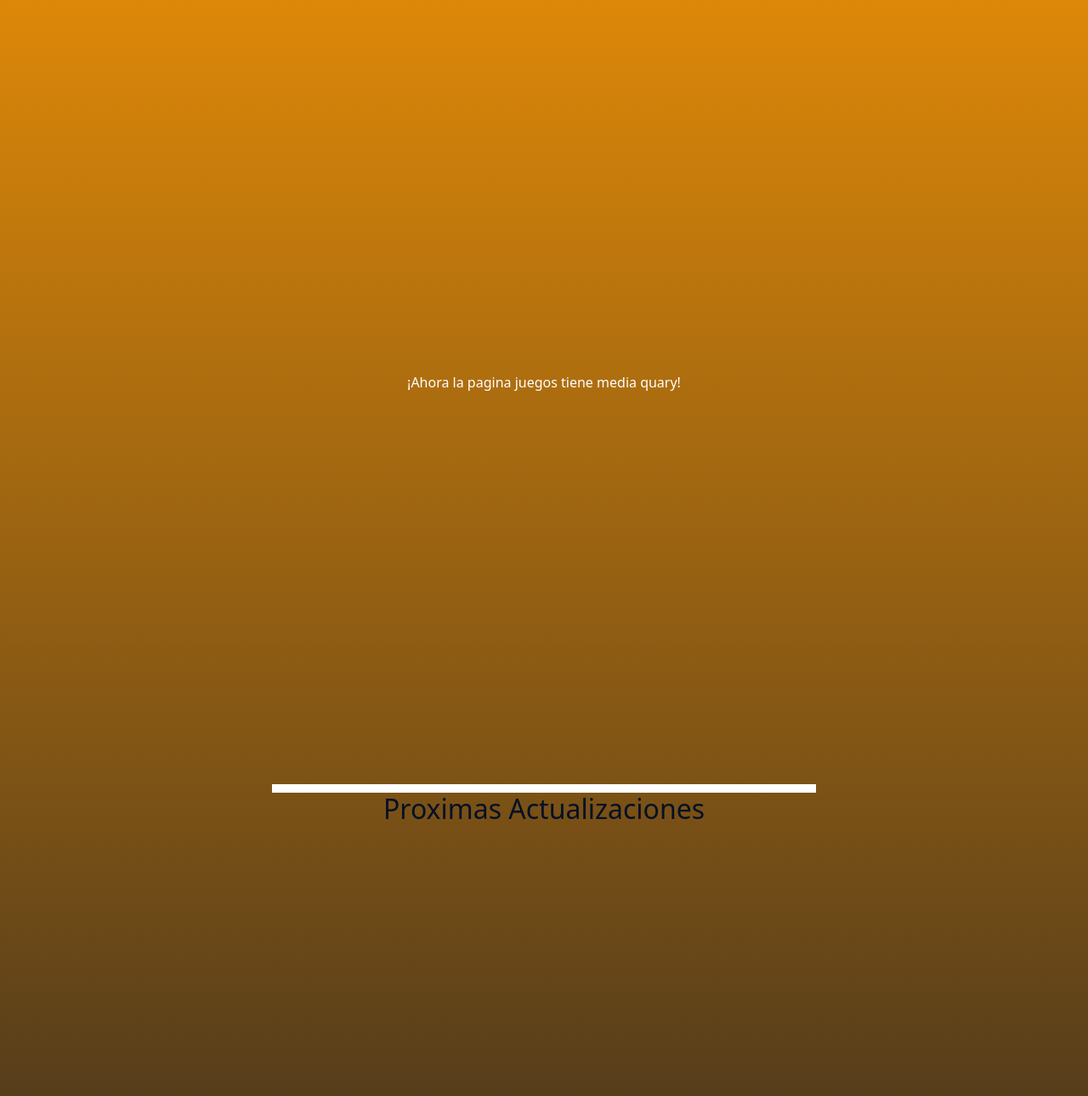
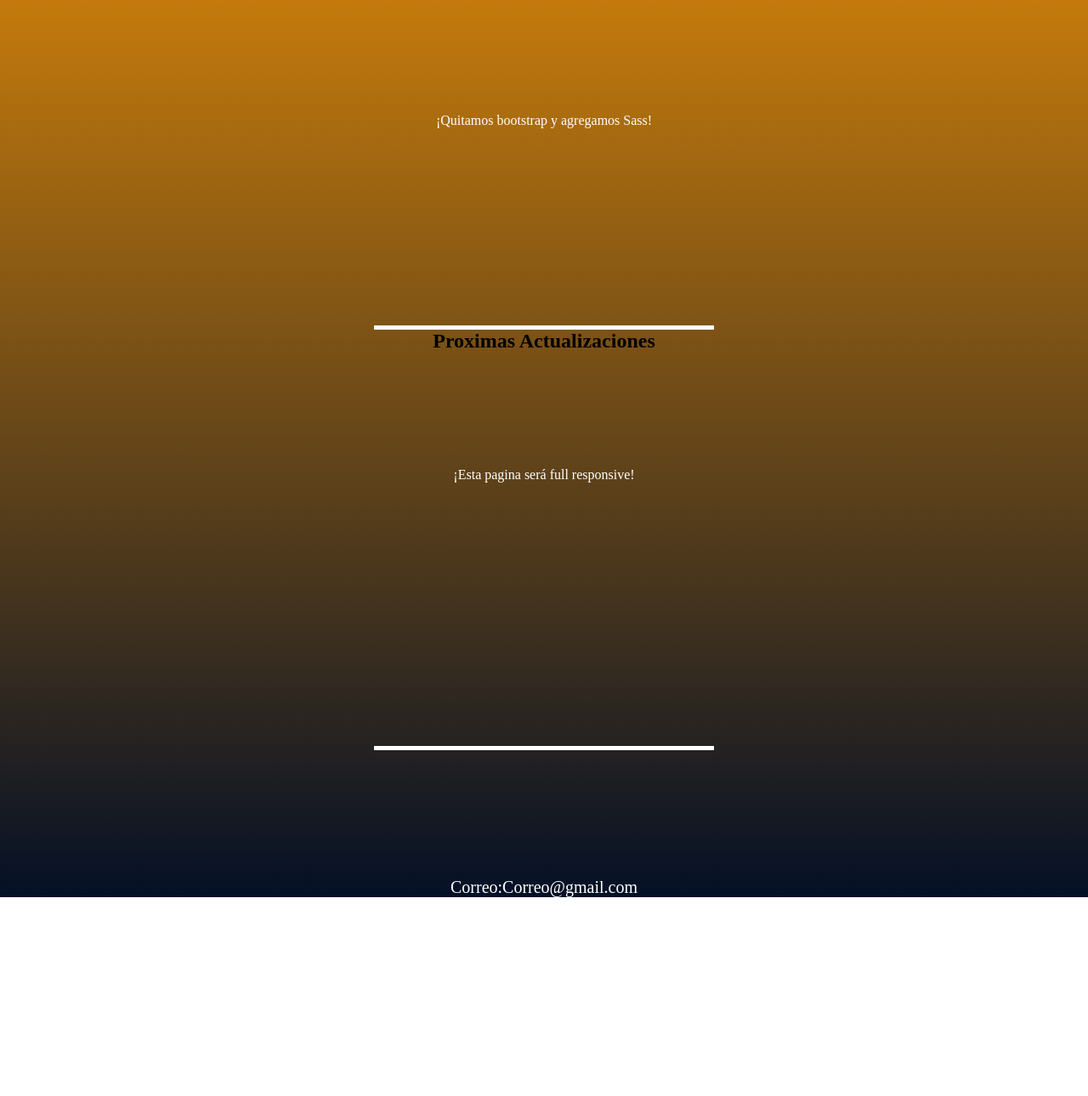
Before and after one commit to Nalboc/PreEntregaRoberts, a website: page pages/novedades.html in a window 1280 px wide. Shown: the part 317-1607 px from the top of the page at 85% size. After the commit the page ends 1373 px from the top, so only its background shows below. Drawn offline with nearby package versions, Linux system fonts and the light colour scheme.

Commit message:
novedades-sin-bootstrap

```diff
--- a/pages/novedades.html
+++ b/pages/novedades.html
@@ -4,7 +4,6 @@
     <meta charset="UTF-8">
     <meta name="viewport" content="width=device-width, initial-scale=1.0">
     <title>Document</title>
-    <link rel="stylesheet" href="https://cdn.jsdelivr.net/npm/bootstrap@5.3.3/dist/css/bootstrap.min.css">
     <link rel="stylesheet" href="../css/style.css">
 </head>
 <body>
@@ -19,18 +18,18 @@
             </nav>
         </div>
     </header>
-    <main class="main-novedades d-flex flex-column align-items-center">
-        <section class="">
-            <div class="bg-white align-self-end"></div>
-            <h1 class="align-self-start text-center">Ultimas Novedades</h1>
-            <p class="align-self-center text-center">¡Ahora la pagina juegos tiene media quary!</p>
-        </section>
-        <section>
-            <div class="bg-white align-self-end"></div>
-            <h2 class="align-self-start text-center">Proximas Actualizaciones</h2>
-            <p class="align-self-center text-center">¡Segunda pre-entrega terminada!</p>
-            <div class="bg-white align-self-end"></div>
-        </section>
+    <main class="main-novedades">
+        <article>
+            <div></div>
+            <h1>Ultimas Novedades</h1>
+            <p>¡Quitamos bootstrap y agregamos Sass!</p>
+        </article>
+        <article>
+            <div></div>
+            <h2>Proximas Actualizaciones</h2>
+            <p>¡Esta pagina será full responsive!</p>
+            <div></div>
+        </article>
     </main>
     <footer>
         <section>
--- a/scss/style.scss
+++ b/scss/style.scss
@@ -4,13 +4,19 @@
     box-sizing: border-box;
 }
 /*Paleta de colores:
-Naranja fuerte #F25C05
+Naranja #F25C05
 Naranja suave #FE9A04
-Azul fuerte #041026
+Azul #041026
 Azul suave #3264A6
 */
+$colores:(
+  naranja: #FE9A04,
+  naranja-fuerte: #F25C05,
+  azul: #041026,
+  azul-suave: #3264A6
+);
 body{
-    background: linear-gradient(to top, #041026, #FE9A04);
+    background: linear-gradient(to top, map-get($colores,azul), map-get($colores,naranja));
     display: flex;
     flex-direction: column;
     width: 100%;
@@ -33,13 +39,13 @@ header{
         align-items: center;
     nav{
         a{
-          &:hover{
-            color: red;
-          }
           color: black;
           font-size: 1.25rem;
           margin: 0rem .625rem 0rem .625rem;
           text-decoration: none;
+          &:hover{
+            color: red;
+          }
         }
     }
     }
@@ -57,7 +63,7 @@ main{
         justify-items: center;
         align-items: center;
     div{
-        background-color: #041026;
+        background-color: map-get($colores, azul);
         width: 100%;
         height: 100%;
         align-content: center;
@@ -96,16 +102,6 @@ footer{
       display: flex;
       justify-content: center;
       align-items: center;
-      section:not(.section-article){
-        width: 50%;
-        height: 100%;
-        display: flex;
-        flex-direction: column;
-        align-items: center;
-        justify-content: center;
-        background-color: #041026;
-        border-radius: 3.125rem 3.125rem 3.125rem 3.125rem;
-      }
       section{
         div{
           display: flex;
@@ -136,6 +132,18 @@ footer{
           }
         }
       }
+  }
+  .main-index{
+    section{
+      width: 50%;
+      height: 100%;
+      display: flex;
+      flex-direction: column;
+      align-items: center;
+      justify-content: center;
+      background-color: map-get($colores, azul);
+      border-radius: 3.125rem 3.125rem 3.125rem 3.125rem;
+    }
   }
   .div2{
     border-radius: 0rem 0rem 3.125rem 3.125rem;
@@ -237,7 +245,7 @@ footer{
     box-shadow: 5px 5px 5px 5px black;
     color: black;
     img:hover{
-      box-shadow: 5px 5px 10px 5px #041026;
+      box-shadow: 5px 5px 10px 5px map-get($colores, azul);
     }
     &:first-child{
       grid-column: 1/2;
@@ -263,17 +271,48 @@ footer{
 }
 /*Pagina de Novedades*/
 .main-novedades{
-  height: 2000px;
-  section{
-    width: 50%;
+  display: flex;
+  flex-direction: column;
+  justify-content: center;
+  align-items: center;
+  article{
+    height: 500px;
+    width: 500px;
     display: grid;
-    grid-template-columns: 1fr;
-    grid-template-rows: 50px 100px 850px;
-    div{
-      height: .625rem;
-    }
-    h1, h2{
-      color: #041026;
+      grid-template-columns:1fr;
+      grid-template-rows: repeat(2,1fr);
+      div{
+        background-color: white;
+        height: 5px;
+        width: 80%;
+        grid-row: 1/2;
+        grid-column: 1/2;
+        align-self: start;
+        justify-self: center;
+      }
+      h1, h2{
+        color: black;
+        grid-row: 1/2;
+        grid-column: 1/2;
+        align-self: start;
+        justify-self: center;
+        margin-top: 5px;
+      }
+      p{
+        grid-row: 2/3;
+        grid-column: 1/2;
+        align-self: start;
+        justify-self: center;
+      }
+    &:nth-child(2){
+      grid-template-columns:1fr;
+      grid-template-rows: repeat(3,1fr);
+      div{
+        &:first-child{
+          grid-row: 3/4;
+          align-self: end;
+        }
+      }
     }
   }
 }
@@ -338,7 +377,7 @@ footer{
   }
   }
   .info{
-    background-color: #041026;
+    background-color: map-get($colores, azul);
     height: 70%;
     border-radius: 50px 0px 0px 50px;
     align-self: center;
```
Also changed, not shown: css/style.css, 1 other file.
